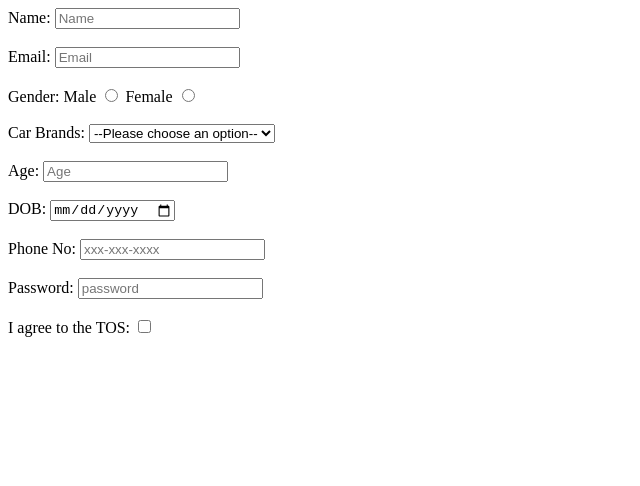
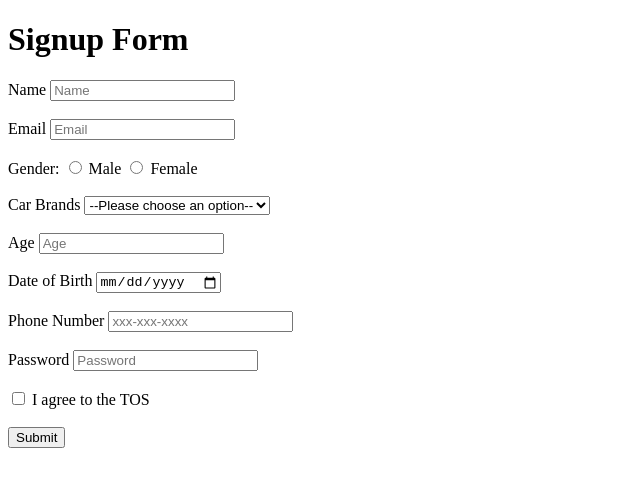
Before and after one commit to acciojob/signup-form-car-Rahul-Tankhiwale, a website: page main.html in a window 1280 px wide. Shown: the whole page, without its empty margins (0-640 px from the left). Drawn offline with Linux system fonts and the light colour scheme.

Commit message:
created a submission

```diff
--- a/main.html
+++ b/main.html
@@ -1,32 +1,35 @@
 <!DOCTYPE html>
+<html lang="en">
+<head>
+  <meta charset="UTF-8">
+  <title>Signup Form</title>
+</head>
+<body>
 
-<html>
+  <h1>Signup Form</h1>
 
-<head>
-	<link rel="stylesheet" href="styles.css">
-</head>
+  <form method="post">
+    <!-- Name -->
+    <label for="name">Name</label>
+    <input type="text" id="name" name="name" placeholder="Name" required>
+    <br><br>
 
-<body>
-	<!-- the entire body must be written by student -->
-    <script type="text/javascript" src="./script.js">
-</script>
-<form>
-	<label for="name">Name:</label>
-	<input type="text" required id="name" placeholder="Name">
-	<br><br>
-	<label for="email">Email:</label>
-	<input type="email" required id="email" placeholder="Email">
-	<br><br>
-	<label for="gender">Gender:</label>
+    <!-- Email -->
+    <label for="email">Email</label>
+    <input type="email" id="email" name="email" placeholder="Email" required>
+    <br><br>
 
-	<label for="male">Male</label>
-	<input type="radio" required id="gender_m">
+    <!-- Gender -->
+    <span>Gender:</span>
+    <input type="radio" id="gender_m" name="gender" value="male" required>
+    <label for="gender_m">Male</label>
 
-	<label for="female">Female</label>
-	<input type="radio" required id="gender_f">
-	<br><br>
+    <input type="radio" id="gender_f" name="gender" value="female" required>
+    <label for="gender_f">Female</label>
+    <br><br>
 
-	<label for="cars">Car Brands:</label>
+    <!-- Car Brands -->
+    <label for="cars">Car Brands</label>
     <select id="cars" name="cars" required>
       <option value="">--Please choose an option--</option>
       <option value="bmw">BMW</option>
@@ -36,30 +39,34 @@
     </select>
     <br><br>
 
-	<label for="age">Age:</label>
-	<input type="number" required id="age" placeholder="Age">
-	<br><br>
+    <!-- Age -->
+    <label for="age">Age</label>
+    <input type="number" id="age" name="age" placeholder="Age" required>
+    <br><br>
 
+    <!-- DOB -->
+    <label for="dob">Date of Birth</label>
+    <input type="date" id="dob" name="dob" required>
+    <br><br>
 
-	<label for="dob">DOB:</label>
-	<input type="date" required id="dob">
-	<br><br>
+    <!-- Phone Number -->
+    <label for="tel">Phone Number</label>
+    <input type="tel" id="tel" name="tel" placeholder="xxx-xxx-xxxx">
+    <br><br>
 
+    <!-- Password -->
+    <label for="password">Password</label>
+    <input type="password" id="password" name="password" placeholder="Password" required>
+    <br><br>
 
-	<label for="phone no">Phone No:</label>
-	<input type="tel" id="tel" placeholder="xxx-xxx-xxxx">
-	<br><br>
+    <!-- TOS Agreement -->
+    <input type="checkbox" id="tos" name="tos" required>
+    <label for="tos">I agree to the TOS</label>
+    <br><br>
 
+    <!-- Submit Button -->
+    <button type="submit">Submit</button>
+  </form>
 
-	<label for="password">Password:</label>
-	<input type="password" id="password" placeholder="password">
-	<br><br>
-
-
-	<label for="I agree to the TOS">I agree to the TOS:</label>
-	<input type="checkbox" required id="tos">
-	<br><br>
-
-</form>
 </body>
 </html>
--- a/styles.css
+++ /dev/null
@@ -1,2 +0,0 @@
-
-/* Your CSS Code here. */
```
